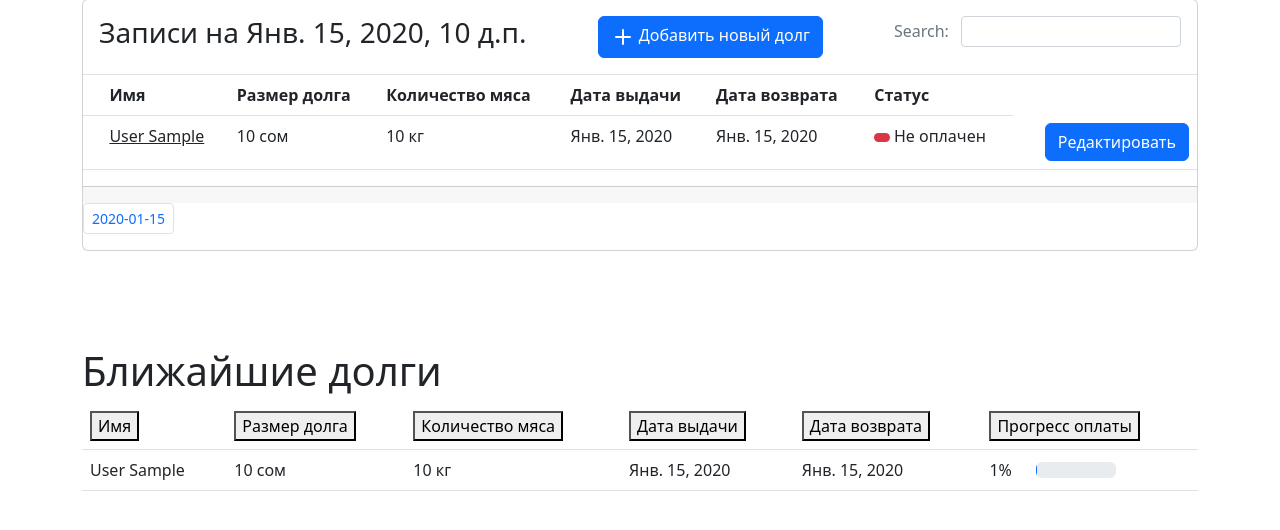
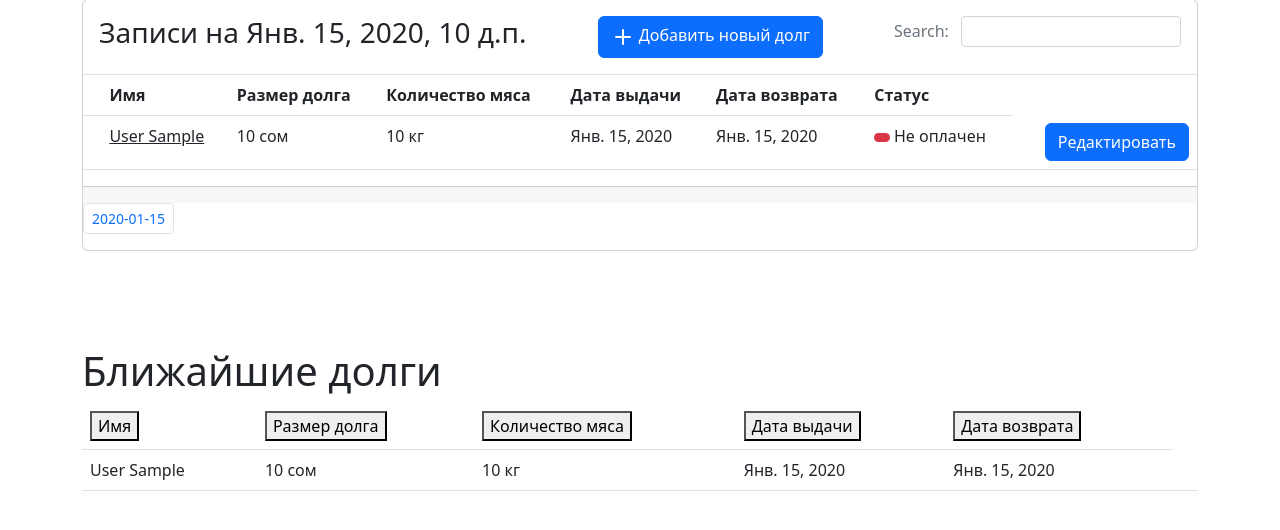
Before and after one commit to tobychuk/meat_store, a Django app: template backend/apps/crm/templates/index.html in a window 1280 px wide. Shown: the part 91-621 px from the top of the page. Run offline with Django 3.2, Linux system fonts and the light colour scheme; tables that the repository leaves empty hold one stand-in row (values such as "Sample post"); the template is opened without the code that fills it: values that come from a table or form of the project are taken from there, most other values are stand-ins (such as "Sample title", 1, 10 or a date in 2020); form fields are guessed from the names that the template uses; some libraries are stand-ins or nearby versions.

Commit message:
del debts progress field

```diff
--- a/backend/apps/crm/models.py
+++ b/backend/apps/crm/models.py
@@ -31,7 +31,6 @@ class Debt(models.Model):
     quantity = models.IntegerField("Размер долга")
     amount_meat = models.SmallIntegerField("Количество мяса")
     status = models.CharField('Статус', max_length=40, choices=DEBT_STATUS_CHOICES, default='Не оплачен')
-    progress = models.SmallIntegerField("Прогресс оплаты", default=0)
     created = models.DateField("Дата выдачи", default=datetime.today)
     return_date = models.DateField("Дата возврата", blank=True, null=True)
     updated = models.DateField("Обновлено", auto_now=True)
--- a/backend/apps/crm/templates/index.html
+++ b/backend/apps/crm/templates/index.html
@@ -140,7 +140,6 @@
                         <th><button class="table-sort" data-sort="sort-score">Количество мяса</button></th>
                         <th><button class="table-sort" data-sort="sort-date">Дата выдачи</button></th>
                         <th><button class="table-sort" data-sort="sort-quantity">Дата возврата</button></th>
-                        <th><button class="table-sort" data-sort="sort-progress">Прогресс оплаты</button></th>
                       </tr>
                     </thead>
                     <tbody class="table-tbody">
@@ -152,16 +151,6 @@
                         <td class="sort-date">{{debt.created}}</td>
                         <td class="sort-quantity">{{debt.return_date}}</td>
                         <td class="sort-progress">
-                          <div class="row align-items-center">
-                            <div class="col-auto">{{debt.progress}}%</div>
-                            <div class="col">
-                              <div class="progress" style="width: 5rem">
-                                <div class="progress-bar" style="width: {{debt.progress}}%" role="progressbar" aria-valuenow="" aria-valuemin="0" aria-valuemax="100" aria-label=" Complete">
-                                  <span class="visually-hidden">90% Complete</span>
-                                </div>
-                              </div>
-                            </div>
-                          </div>
                         </td>
                       </tr>
                     {% endfor %}
@@ -200,7 +189,7 @@
               <div class="col-lg-6">
                 <div class="mb-3">
                   <label class="form-label">Дата выдачи</label>
-                  {{form.created}}
+                  <input type="date" name="created" value="{% now 'Y-m-d' %}" class=" form-control" required="" id="id_created">
                 </div>
               </div>
               <div class="col-lg-6">
```
Also changed, not shown: backend/apps/crm/views.py (+31 -5 lines).
